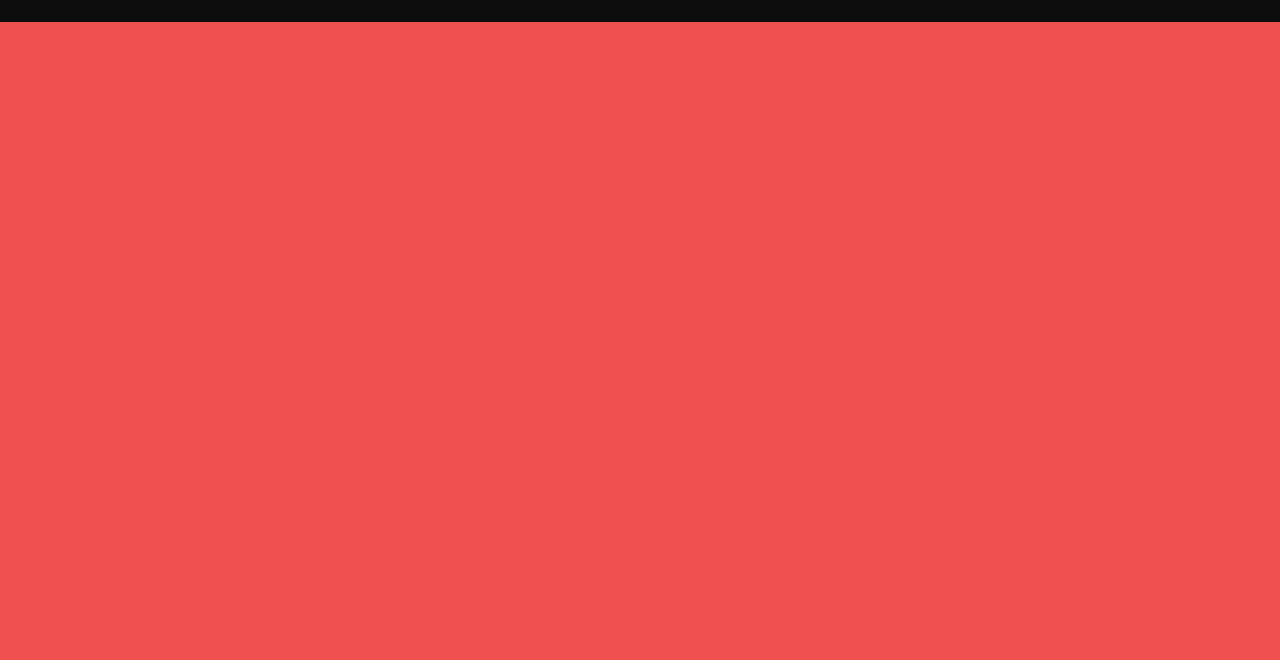
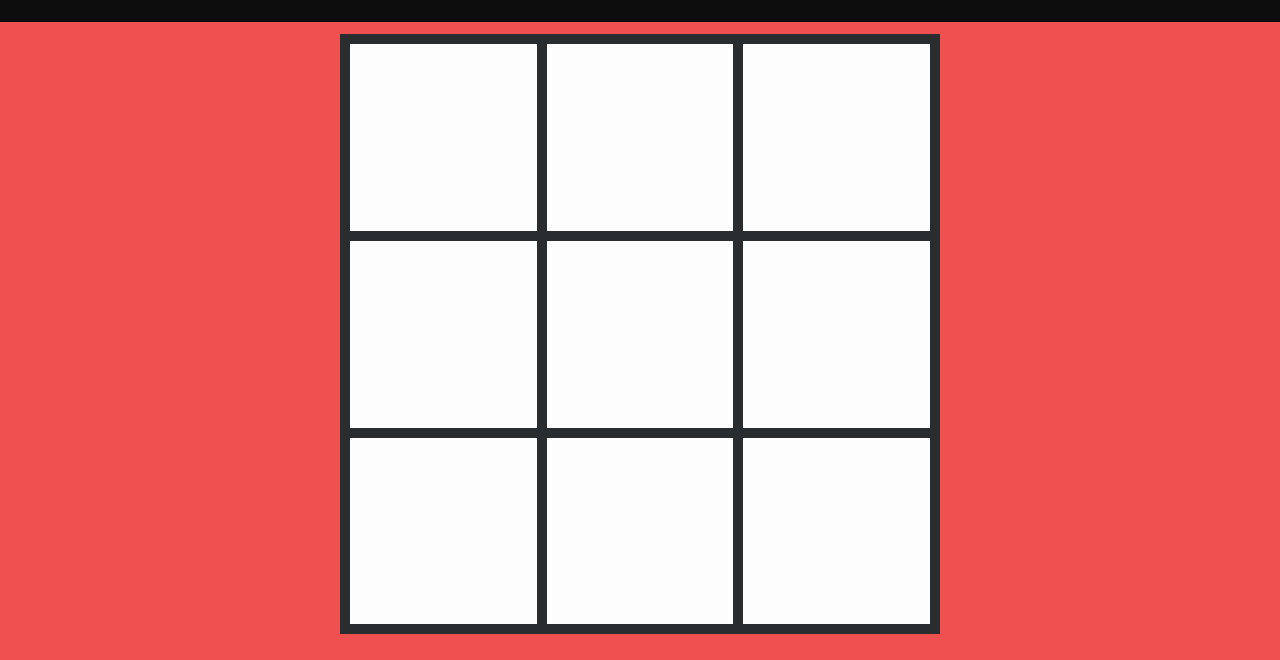
Before and after one commit to nishantHolla/webTicTacToe, a plain HTML site: page index.html in a window 1280 px wide. Both pictures are taken after a click on the button "Single player". Shown: the part 90-750 px from the top of the page. Drawn offline with Linux system fonts and the light colour scheme.

Commit message:
Add game board

```diff
--- a/css/style.css
+++ b/css/style.css
@@ -23,6 +23,8 @@
 	--clr-single-player-button-bg-color: var(--color-blue);
 	--clr-multi-player-button-bg-color: var(--color-green);
 	--clr-restart-button-bg-color: var(--color-yellow);
+	--clr-board-bg: var(--color-gray);
+	--clr-board-cell-bg: var(--color-white);
 
 	--clr-body-fg: var(--color-white);
 	--clr-header-fg: inherit;
@@ -94,6 +96,32 @@ main {
 	background: var(--clr-multi-player-button-bg-color);
 }
 
+.game-screen {
+	flex-grow: 1;
+	align-self: stretch;
+
+	display: flex;
+	justify-content: center;
+	align-items: center;
+}
+
+.game-board {
+	width: 100%;
+	max-width: 600px;
+	aspect-ratio: 1;
+
+	display: grid;
+	gap: 10px;
+	grid-template-columns: repeat(3, 1fr);
+
+	background: var(--clr-board-bg);
+	border: 10px solid var(--clr-board-bg);
+}
+
+.game-board-cell {
+	background: var(--clr-board-cell-bg);
+}
+
 .end-screen {
 	display: flex;
 	flex-flow: column nowrap;
--- a/js/main.js
+++ b/js/main.js
@@ -2,10 +2,13 @@
 class Game {
 	#currentScreen = 'start-screen'
 	#isSinglePlayerMode = true
+	#cellCount = 9
 
 	constructor() {
 		this.#makeStartScreen()
 		this.#showStartScreen()
+
+		this.#makeGameScreen()
 	}
 
 	#showStartScreen() {
@@ -33,6 +36,16 @@ class Game {
 		document.querySelector('.game-screen').classList.remove('hidden')
 	}
 
+	#makeGameScreen() {
+		const GAME_BOARD = document.querySelector('.game-board')
+
+		for (let i = 0; i < this.#cellCount; i++) {
+			const CELL = document.createElement('div')
+			CELL.classList.add('game-board-cell', 'game-board-cell-' + String(i))
+			GAME_BOARD.appendChild(CELL)
+		}
+	}
+
 	#showEndScreen() {
 		document.querySelector('.' + this.#currentScreen).classList.add('hidden')
 		document.querySelector('.end-screen').classList.remove('hidden')
```
